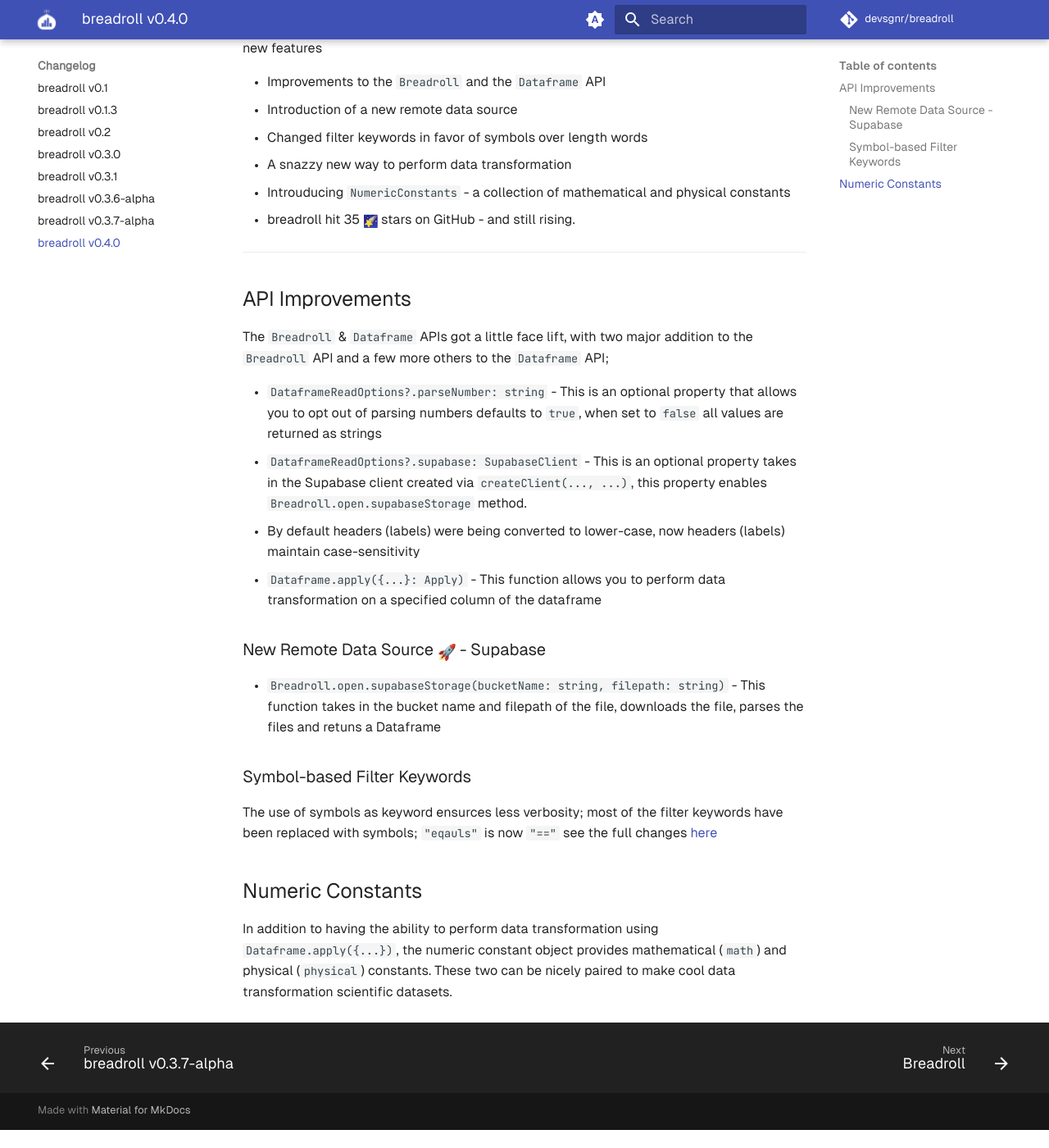
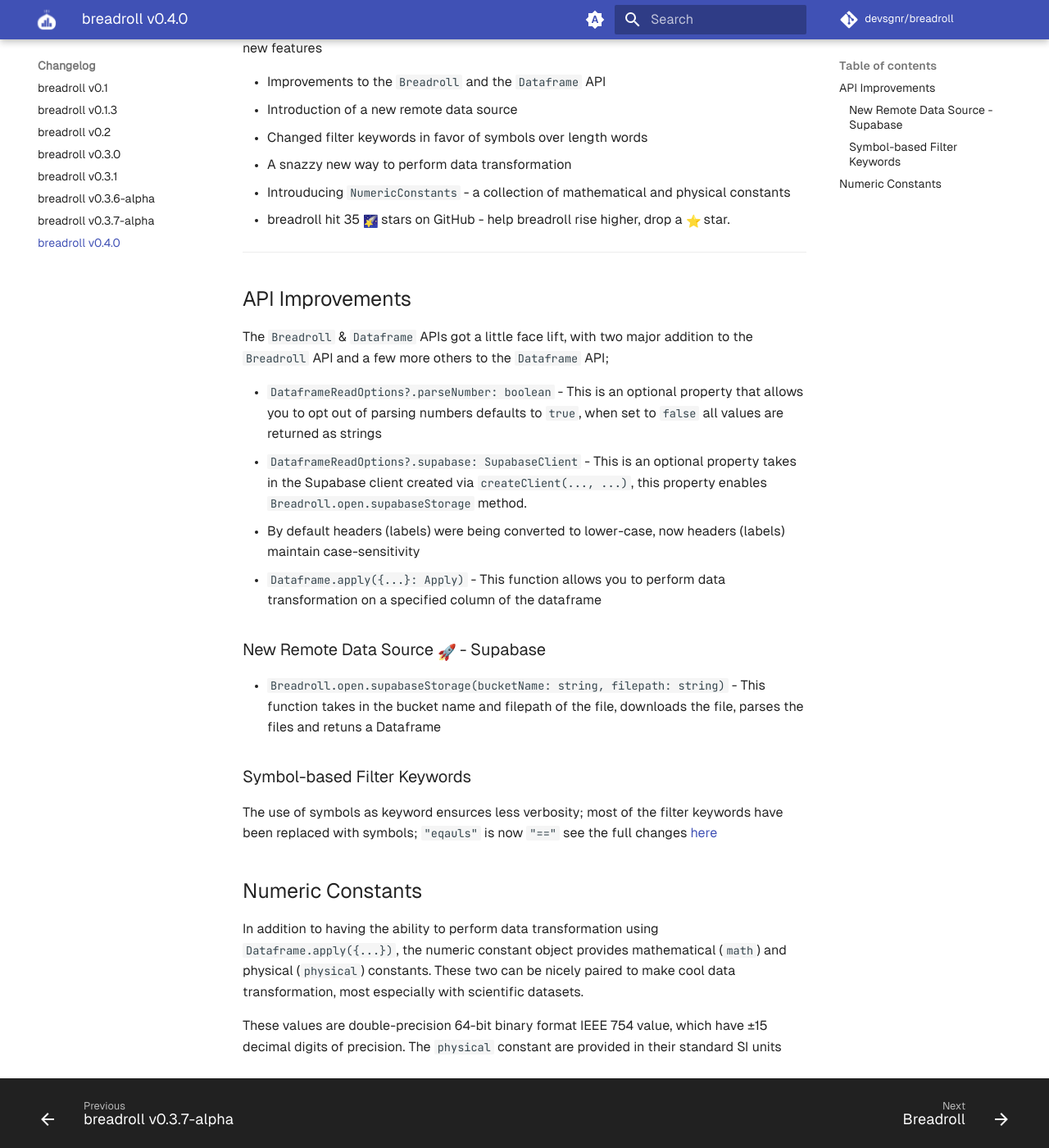
Before and after one commit to devsgnr/breadroll, an MkDocs documentation site: the page built from docs/docs/changelog/breadroll-v0.4.0.md, in a window 1280 px wide and 1400 px high, scrolled down 282 px. Shown: the whole window at 82% size. Built offline with MkDocs 1.6.1 and Material for MkDocs 9.7.7, drawn with Linux system fonts in a browser that asks for light colours; emoji names are drawn with the system emoji font; comment, search, counter and statistics services are not loaded; before the commit the page ends 1660 px from its top, so only the background shows below that.

Commit message:
fixed documentation fixed some typos

```diff
--- a/docs/docs/changelog/breadroll-v0.4.0.md
+++ b/docs/docs/changelog/breadroll-v0.4.0.md
@@ -13,14 +13,14 @@
 - Changed filter keywords in favor of symbols over length words
 - A snazzy new way to perform data transformation
 - Introuducing `NumericConstants` - a collection of mathematical and physical constants
-- breadroll hit 35 :stars: stars on GitHub - and still rising.
+- breadroll hit 35 :stars: stars on GitHub - help breadroll rise higher, drop a :star: star.
 
 ---
 
 ## API Improvements
 The `Breadroll` & `Dataframe` APIs got a little face lift, with two major addition to the `Breadroll` API and a few more others to the `Dataframe` API;
 
-- `DataframeReadOptions?.parseNumber: string` - This is an optional property that allows you to opt out of parsing numbers defaults to `true`, when set to `false` all values are returned as strings
+- `DataframeReadOptions?.parseNumber: boolean` - This is an optional property that allows you to opt out of parsing numbers defaults to `true`, when set to `false` all values are returned as strings
 - `DataframeReadOptions?.supabase: SupabaseClient` - This is an optional property takes in the Supabase client created via `createClient(..., ...)`, this property enables `Breadroll.open.supabaseStorage` method.
 - By default headers (labels) were being converted to lower-case, now headers (labels) maintain case-sensitivity
 - `Dataframe.apply({...}: Apply)` - This function allows you to perform data transformation on a specified column of the dataframe
@@ -32,4 +32,6 @@
 The use of symbols as keyword ensurces less verbosity; most of the filter keywords have been replaced with symbols; `"eqauls"` is now `"=="` see the full changes [here](/reference/Dataframe/filter/)
 
 ## Numeric Constants
-In addition to having the ability to perform data transformation using `Dataframe.apply({...})`, the numeric constant object provides mathematical (`math`) and physical (`physical`) constants. These two can be nicely paired to make cool data transformation scientific datasets.
+In addition to having the ability to perform data transformation using `Dataframe.apply({...})`, the numeric constant object provides mathematical (`math`) and physical (`physical`) constants. These two can be nicely paired to make cool data transformation, most especially with scientific datasets.
+
+These values are double-precision 64-bit binary format IEEE 754 value, which have ±15 decimal digits of precision. The `physical` constant are provided in their standard SI units
--- a/docs/mkdocs.yml
+++ b/docs/mkdocs.yml
@@ -9,6 +9,7 @@
   features:
     - navigation.tabs
     - navigation.footer
+    - content.tabs.link
   palette:
     # Palette toggle for automatic mode
     - media: "(prefers-color-scheme)"
@@ -40,5 +41,6 @@
   - attr_list
   - md_in_html
   - pymdownx.superfences
+  - tables
 repo_url: https://github.com/devsgnr/breadroll
 repo_name: devsgnr/breadroll
```
Also changed, not shown: docs/docs/reference/Breadroll/index.md (+1 -1 lines), docs/docs/reference/NumericConstants/math.md (added, +39 -0 lines), docs/docs/reference/NumericConstants/physical.md (added, +24 -0 lines), README.md.
